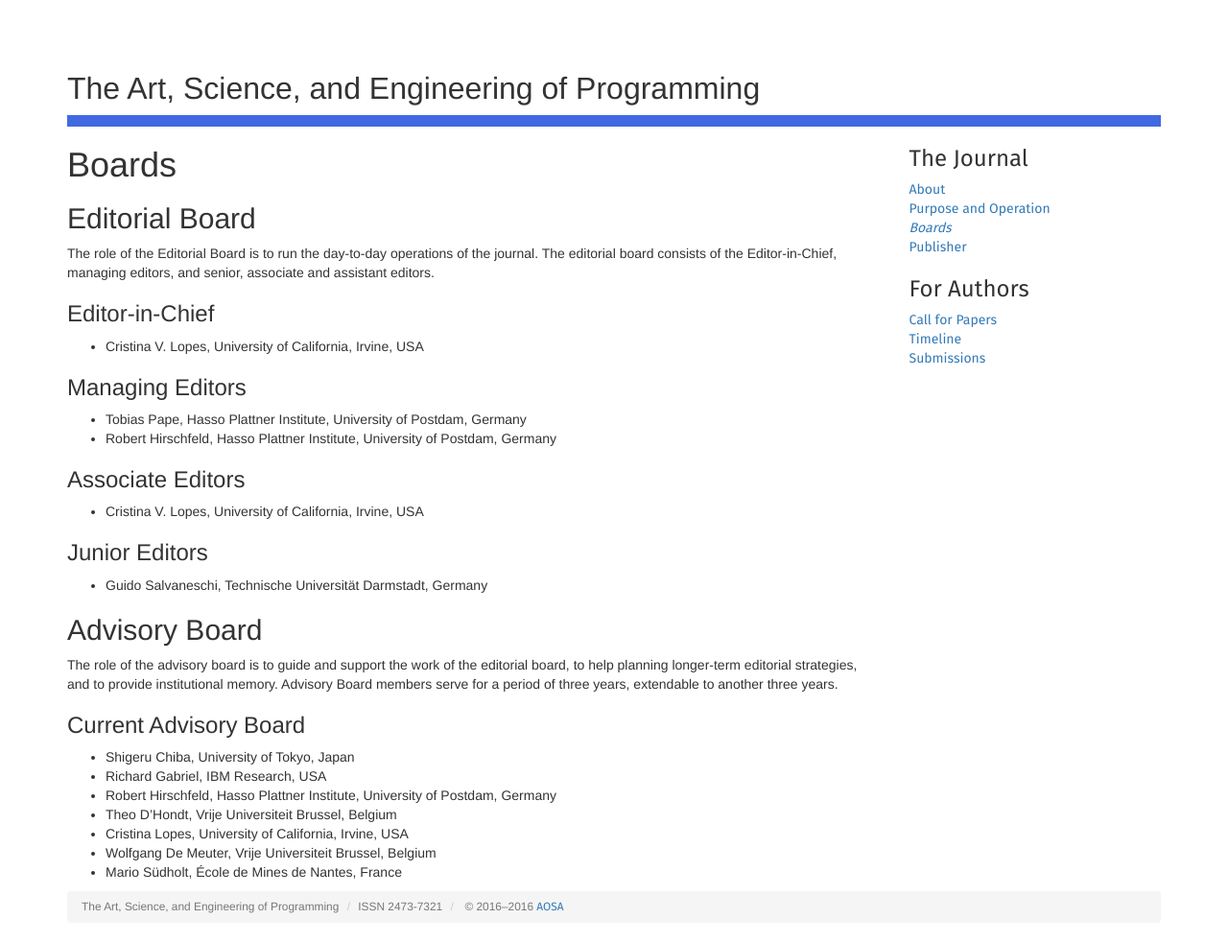
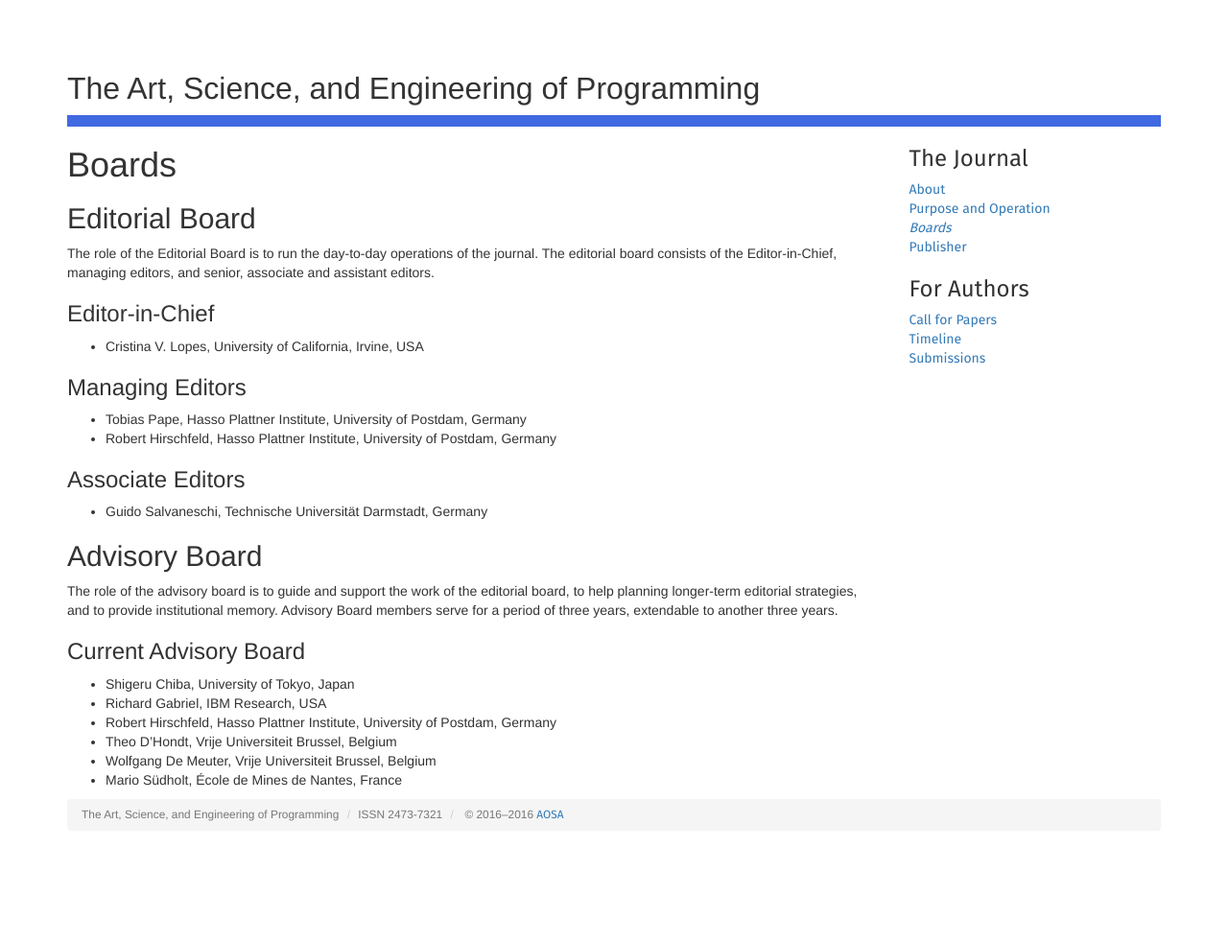
Before and after one commit to programming-journal/programming-journal.github.io, a Jekyll site: the page built from boards/index.markdown, in a window 1280 px wide. Shown: the whole page at 96% size. Built offline with Jekyll 4.4.1, drawn with Linux system fonts in a browser that asks for light colours; nearby versions of some CDN libraries; library files that are not in the unit come from our copies; after the commit the page ends 900 px from its top, so only the background shows below that.

Commit message:
minor edits

```diff
--- a/boards/index.markdown
+++ b/boards/index.markdown
@@ -15,9 +15,6 @@ The role of the Editorial Board is to run the day-to-day operations of the journ
 * Robert Hirschfeld, Hasso Plattner Institute, University of Postdam, Germany
 
 ### Associate Editors
-* Cristina V. Lopes, University of California, Irvine, USA
-
-### Junior Editors
 * Guido Salvaneschi, Technische Universität Darmstadt, Germany
 
 ## Advisory Board
@@ -28,6 +25,5 @@ The role of the advisory board is to guide and support the work of the editorial
 * Richard Gabriel, IBM Research, USA
 * Robert Hirschfeld, Hasso Plattner Institute, University of Postdam, Germany
 * Theo D'Hondt, Vrije Universiteit Brussel, Belgium
-* Cristina Lopes, University of California, Irvine, USA
 * Wolfgang De Meuter, Vrije Universiteit Brussel, Belgium
 * Mario Südholt, École de Mines de Nantes, France
```
